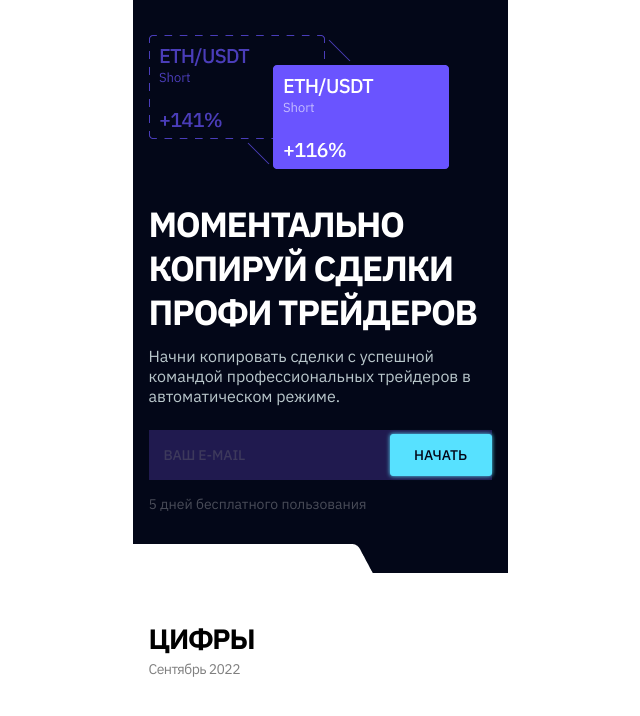
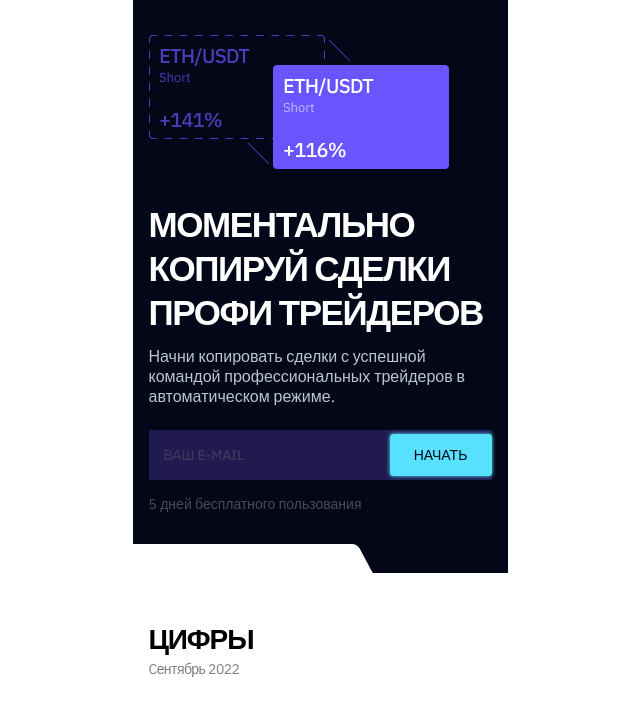
Before and after one commit to Yeromin1/TradeBlade, a website built with Vite: page src/index.html in a window 1280 px wide. Shown: the part 57-773 px from the top of the page, without its empty margins (320-960 px from the left). Built offline with nearby package versions, Linux system fonts and the light colour scheme; what accordion-js would draw is missing.

Commit message:
google-webfonts-helper

```diff
--- a/src/css/base.css
+++ b/src/css/base.css
@@ -1,3 +1,27 @@
+@font-face {
+  font-display: swap;
+  font-family: 'IBM Plex Sans';
+  font-style: normal;
+  font-weight: 400;
+  src: url('../fonts/ibm-plex-sans-v23-latin-regular.woff2') format('woff2');
+}
+
+@font-face {
+  font-display: swap;
+  font-family: 'IBM Plex Sans';
+  font-style: normal;
+  font-weight: 500;
+  src: url('../fonts/ibm-plex-sans-v23-latin-500.woff2') format('woff2');
+}
+
+@font-face {
+  font-display: swap;
+  font-family: 'IBM Plex Sans';
+  font-style: normal;
+  font-weight: 700;
+  src: url('../fonts/ibm-plex-sans-v23-latin-700.woff2') format('woff2');
+}
+
 :root {
   --purple: #6a54ff;
   --q: #57e1ff;
--- a/src/index.html
+++ b/src/index.html
@@ -5,13 +5,6 @@
     <meta name="viewport" content="width=device-width, initial-scale=1.0" />
 
     <link rel="icon" type="image/svg+xml" href="/public/Logo.svg" />
-
-    <link rel="preconnect" href="https://fonts.googleapis.com" />
-    <link rel="preconnect" href="https://fonts.gstatic.com" crossorigin />
-    <link
-      href="https://fonts.googleapis.com/css2?family=IBM+Plex+Sans:ital,wght@0,100..700;1,100..700&display=swap"
-      rel="stylesheet"
-    />
 
     <link
       rel="stylesheet"
@@ -65,7 +58,7 @@
           x="10"
           y="30"
           font-size="40"
-          font-family="'Roboto', 'Helvetica Neue', Arial, sans-serif"
+          font-family="'IBM Plex Sans', sans-serif"
           font-weight="700"
           stroke="var(--q)"
           fill="none"
@@ -94,7 +87,7 @@
           x="10"
           y="30"
           font-size="40"
-          font-family="'Roboto', 'Helvetica Neue', Arial, sans-serif"
+          font-family="'IBM Plex Sans', sans-serif"
           font-weight="700"
           stroke="var(--q)"
           fill="none"
```
Also changed, not shown: src/css/fonts/ibm-plex-sans-v23-latin-500.woff2 (added), src/css/fonts/ibm-plex-sans-v23-latin-700.woff2 (added), src/css/fonts/ibm-plex-sans-v23-latin-regular.woff2 (added).
